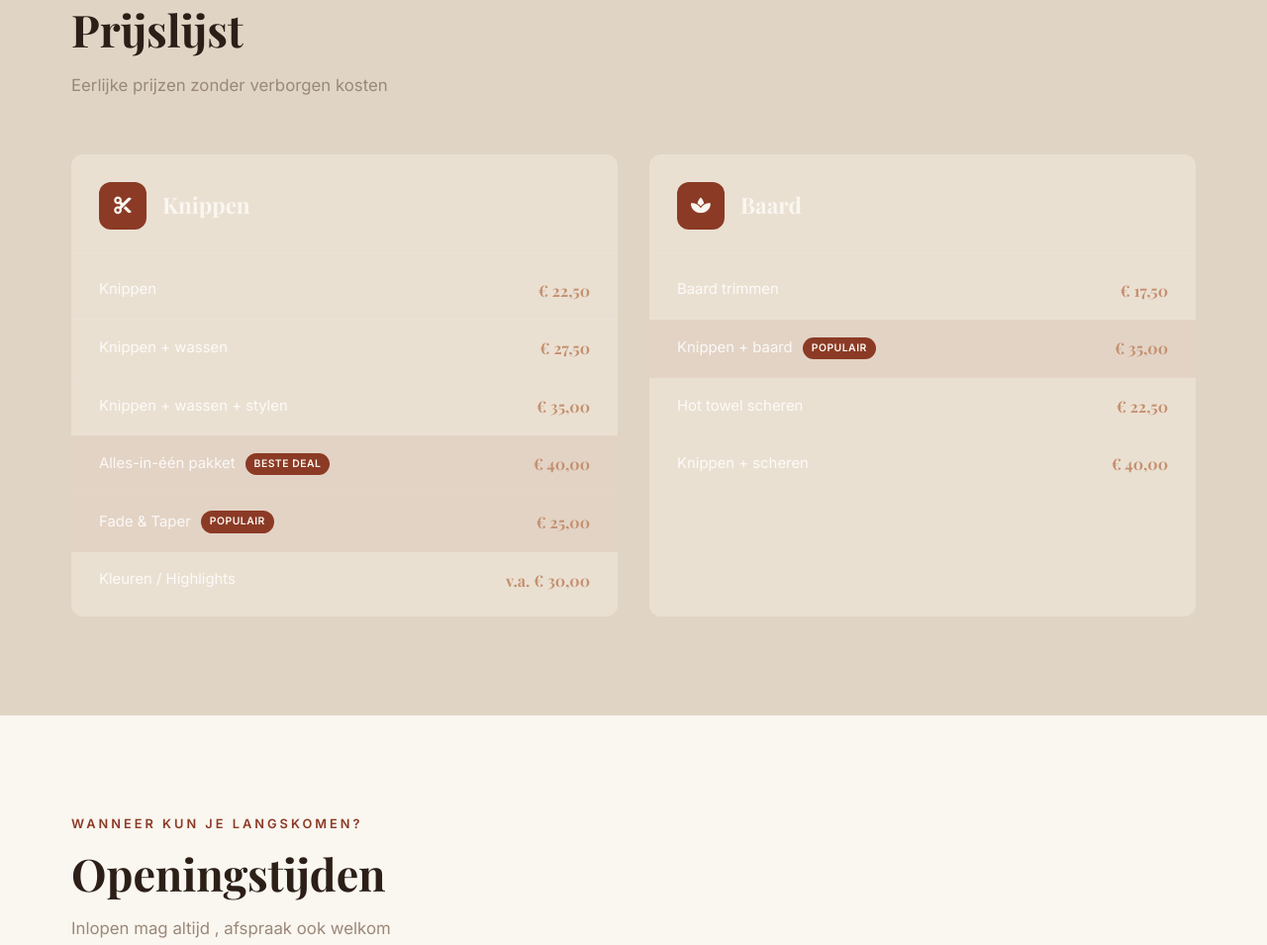
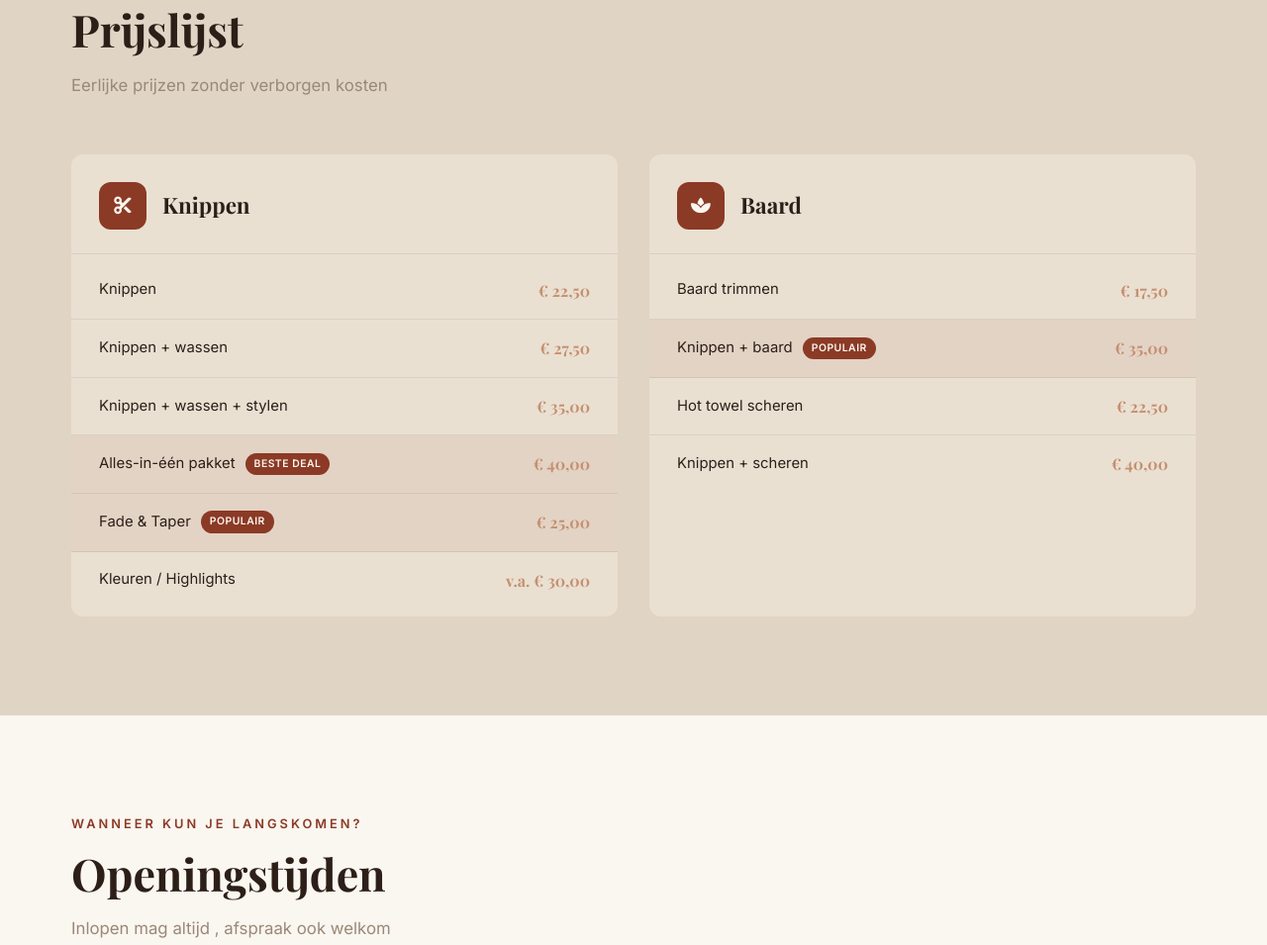
Before and after one commit to Bert-Jan-04/kapper-sven, a website: page index.html in a window 1280 px wide. Shown: the part 2773-3728 px from the top of the page at 99% size. Drawn offline with nearby package versions, Linux system fonts and the light colour scheme.

Commit message:
Japandi: witte tekst op beige vlakken vervangen door warm bruin
- Prijslijst: namen en scheidingslijnen in bruintinten
- Reviews: sterren en ratingscore in bruintinten
- Alle rgba(255,255,255,...) op lichte achtergronden omgezet

Co-Authored-By: Claude Sonnet 4.6 <noreply@anthropic.com>

```diff
--- a/style.css
+++ b/style.css
@@ -534,7 +534,7 @@ img { max-width: 100%; display: block; }
   align-items: center;
   gap: 16px;
   padding: 28px 28px 24px;
-  border-bottom: 1px solid rgba(255,255,255,0.06);
+  border-bottom: 1px solid rgba(0,0,0,0.08);
 }
 .prijs-cat-icon {
   width: 48px; height: 48px;
@@ -549,7 +549,7 @@ img { max-width: 100%; display: block; }
 .prijs-cat-header h3 {
   font-family: var(--font-head);
   font-size: 1.4rem;
-  color: var(--white);
+  color: var(--text);
 }
 
 .prijs-items { padding: 8px 0; }
@@ -559,12 +559,12 @@ img { max-width: 100%; display: block; }
   justify-content: space-between;
   align-items: center;
   padding: 16px 28px;
-  border-bottom: 1px solid rgba(255,255,255,0.04);
+  border-bottom: 1px solid rgba(0,0,0,0.07);
   transition: background 0.2s;
   gap: 12px;
 }
 .prijs-item:last-child { border-bottom: none; }
-.prijs-item:hover { background: rgba(255,255,255,0.03); }
+.prijs-item:hover { background: rgba(0,0,0,0.03); }
 
 .prijs-item--top {
   background: rgba(139,58,37,0.08);
@@ -572,7 +572,7 @@ img { max-width: 100%; display: block; }
 .prijs-item--top:hover { background: rgba(139,58,37,0.14); }
 
 .prijs-naam {
-  color: rgba(255,255,255,0.85);
+  color: var(--text);
   font-size: 0.93rem;
   display: flex;
   align-items: center;
```
Also changed, not shown: info.css (+6 -6 lines).
